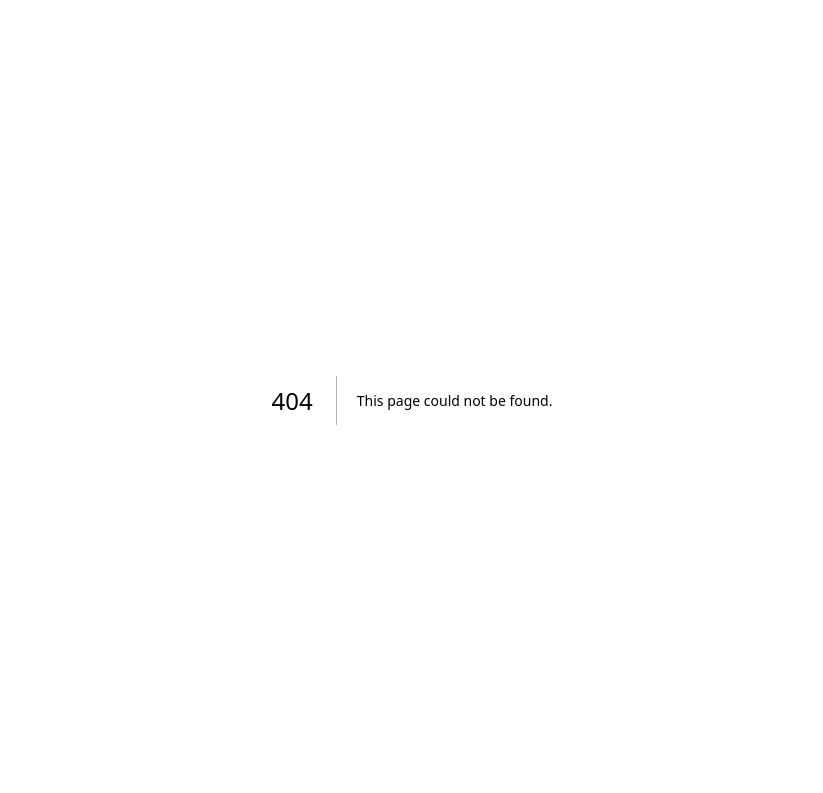
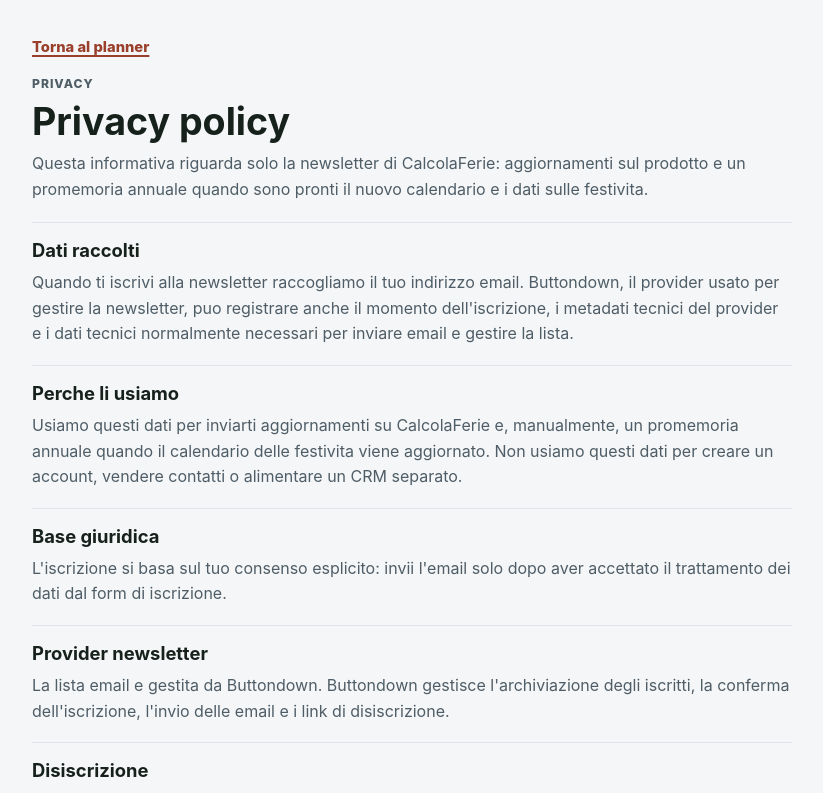
Before and after one commit to SpatariuRares/calcolaFerie, a Next.js app: page /privacy in a window 1280 px wide. Before the commit this address had no page. Shown: the top 793 px of the page, without its empty margins (228-1051 px from the left). Built offline with nearby package versions, Linux system fonts and the light colour scheme.

Commit message:
Add privacy policy page

```diff
--- /dev/null
+++ b/app/privacy/page.tsx
@@ -0,0 +1,85 @@
+import type { Metadata } from "next";
+import Link from "next/link";
+import styles from "../page.module.scss";
+
+export const metadata: Metadata = {
+  title: "Privacy policy | CalcolaFerie",
+  description: "Informativa privacy minimale per la newsletter di CalcolaFerie.",
+};
+
+export default function PrivacyPage() {
+  return (
+    <main className={styles.pageShell}>
+      <article className={styles.privacyPage} aria-labelledby="privacy-title">
+        <Link className={styles.backLink} href="/">
+          Torna al planner
+        </Link>
+
+        <header className={styles.privacyHeader}>
+          <p className={styles.eyebrow}>Privacy</p>
+          <h1 id="privacy-title">Privacy policy</h1>
+          <p>
+            Questa informativa riguarda solo la newsletter di CalcolaFerie: aggiornamenti sul
+            prodotto e un promemoria annuale quando sono pronti il nuovo calendario e i dati sulle
+            festivita.
+          </p>
+        </header>
+
+        <section>
+          <h2>Dati raccolti</h2>
+          <p>
+            Quando ti iscrivi alla newsletter raccogliamo il tuo indirizzo email. Buttondown, il
+            provider usato per gestire la newsletter, puo registrare anche il momento
+            dell'iscrizione, i metadati tecnici del provider e i dati tecnici normalmente necessari
+            per inviare email e gestire la lista.
+          </p>
+        </section>
+
+        <section>
+          <h2>Perche li usiamo</h2>
+          <p>
+            Usiamo questi dati per inviarti aggiornamenti su CalcolaFerie e, manualmente, un
+            promemoria annuale quando il calendario delle festivita viene aggiornato. Non usiamo
+            questi dati per creare un account, vendere contatti o alimentare un CRM separato.
+          </p>
+        </section>
+
+        <section>
+          <h2>Base giuridica</h2>
+          <p>
+            L'iscrizione si basa sul tuo consenso esplicito: invii l'email solo dopo aver accettato
+            il trattamento dei dati dal form di iscrizione.
+          </p>
+        </section>
+
+        <section>
+          <h2>Provider newsletter</h2>
+          <p>
+            La lista email e gestita da Buttondown. Buttondown gestisce l'archiviazione degli
+            iscritti, la conferma dell'iscrizione, l'invio delle email e i link di disiscrizione.
+          </p>
+        </section>
+
+        <section>
+          <h2>Disiscrizione</h2>
+          <p>
+            Puoi disiscriverti in qualsiasi momento usando il link di unsubscribe presente in ogni
+            email della newsletter.
+          </p>
+        </section>
+
+        <section>
+          <h2>Richieste privacy</h2>
+          <p>
+            Per richieste sui dati o sulla privacy, contatta il maintainer del progetto dal profilo
+            GitHub{" "}
+            <a href="https://github.com/SpatariuRares" rel="noreferrer" target="_blank">
+              SpatariuRares
+            </a>
+            .
+          </p>
+        </section>
+      </article>
+    </main>
+  );
+}
--- a/app/styles/_layout.scss
+++ b/app/styles/_layout.scss
@@ -36,6 +36,85 @@
     font-size: 1rem;
     line-height: 1.55;
   }
+}
+
+.pageFooter {
+  max-width: 1180px;
+  margin: 18px auto 0;
+  color: $muted;
+  font-size: 0.92rem;
+
+  a {
+    color: $accent;
+    font-weight: 800;
+    text-decoration-thickness: 2px;
+    text-underline-offset: 3px;
+
+    &:focus-visible {
+      @include focus;
+    }
+  }
+}
+
+.privacyPage {
+  @include stack(18px);
+  max-width: 760px;
+  margin: 0 auto;
+  color: $text;
+
+  section {
+    @include stack(8px);
+    border-top: 1px solid $border;
+    padding-top: 16px;
+  }
+
+  h1,
+  h2,
+  p {
+    margin: 0;
+  }
+
+  h1,
+  h2 {
+    @include heading;
+    color: $strong;
+  }
+
+  h1 {
+    font-size: 2.35rem;
+    line-height: 1;
+  }
+
+  h2 {
+    font-size: 1.15rem;
+    line-height: 1.25;
+  }
+
+  p {
+    color: #4f5d66;
+    line-height: 1.6;
+  }
+
+  a {
+    color: $accent;
+    font-weight: 800;
+    text-decoration-thickness: 2px;
+    text-underline-offset: 3px;
+
+    &:focus-visible {
+      @include focus;
+    }
+  }
+}
+
+.privacyHeader {
+  @include stack(10px);
+  padding-bottom: 2px;
+}
+
+.backLink {
+  width: fit-content;
+  font-size: 0.92rem;
 }
 
 .eyebrow {
--- a/app/vacation-planner.tsx
+++ b/app/vacation-planner.tsx
@@ -1,5 +1,6 @@
 "use client";
 
+import Link from "next/link";
 import { useEffect, useId, useRef, useState } from "react";
 import { type DayOff, type UserConfig } from "@/engine/src/index";
 import {
@@ -552,6 +553,10 @@
           />
         </div>
       </div>
+
+      <footer className={styles.pageFooter}>
+        <Link href="/privacy">Privacy</Link>
+      </footer>
     </main>
   );
 }
```
